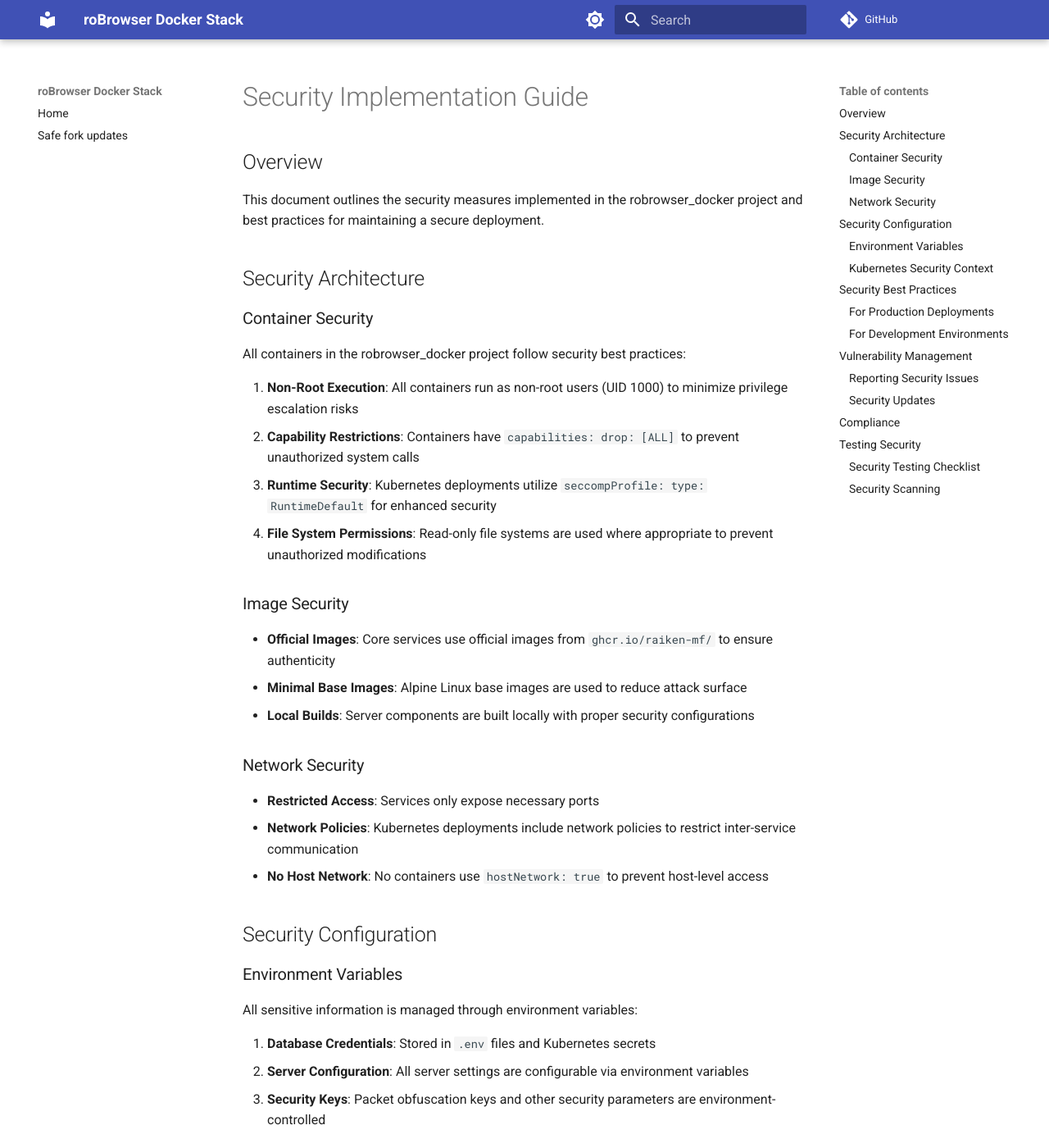
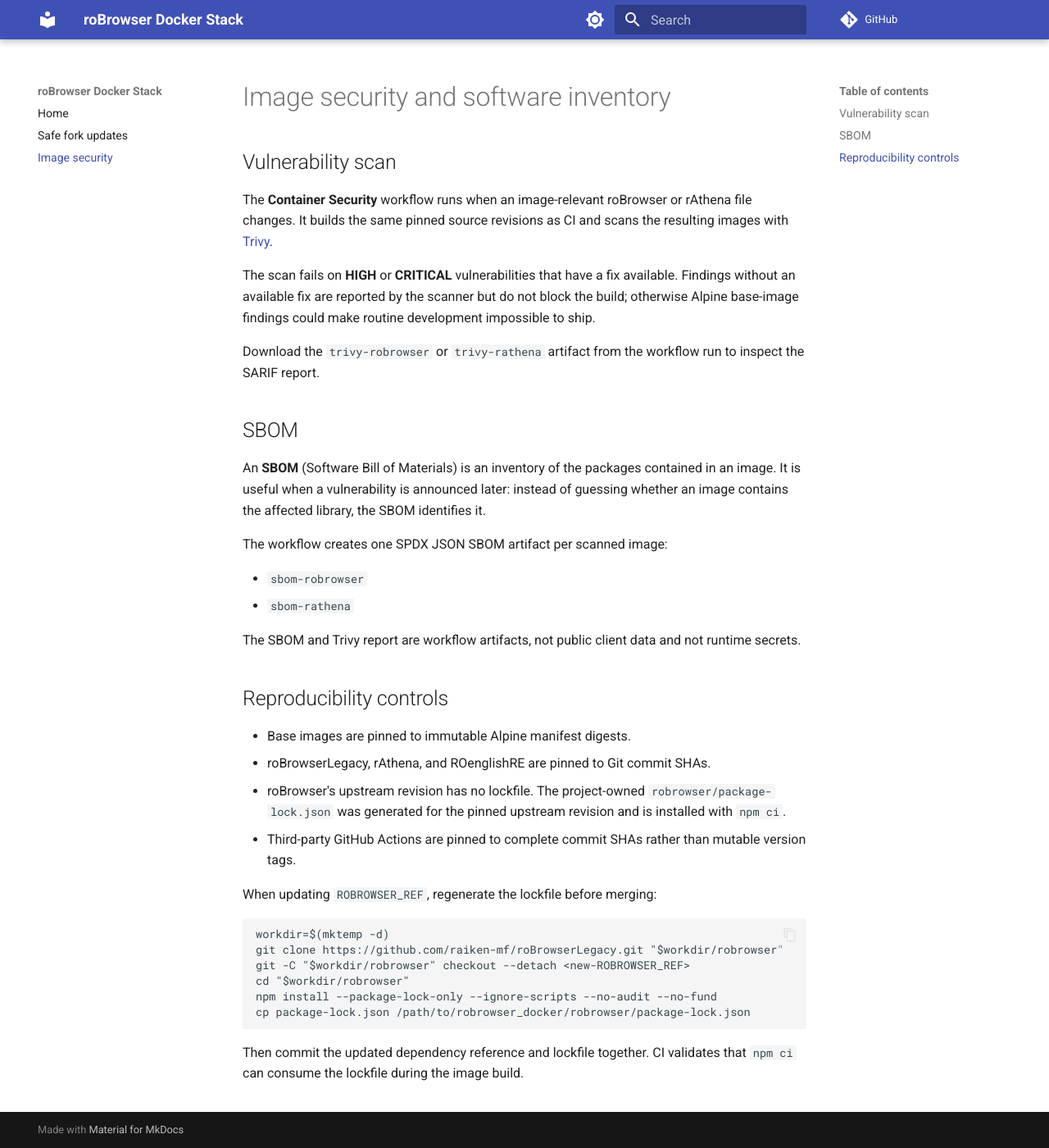
Before and after one commit to raiken-mf/robrowser_docker, an MkDocs documentation site: the page built from docs/security.md, in a window 1280 px wide and 1400 px high. Shown: the whole window at 82% size. Built offline with MkDocs 1.6.1 and Material for MkDocs 9.7.7, drawn with Linux system fonts in a browser that asks for light colours; comment, search, counter and statistics services are not loaded; some of the changed text lies outside the part shown.

Commit message:
ci: harden image supply chain and Kubernetes tags

````diff
--- a/docs/security.md
+++ b/docs/security.md
@@ -1,116 +1,40 @@
-# Security Implementation Guide
+# Image security and software inventory
 
-## Overview
+## Vulnerability scan
 
-This document outlines the security measures implemented in the robrowser_docker project and best practices for maintaining a secure deployment.
+The **Container Security** workflow runs when an image-relevant roBrowser or rAthena file changes. It builds the same pinned source revisions as CI and scans the resulting images with [Trivy](https://github.com/aquasecurity/trivy).
 
-## Security Architecture
+The scan fails on **HIGH** or **CRITICAL** vulnerabilities that have a fix available. Findings without an available fix are reported by the scanner but do not block the build; otherwise Alpine base-image findings could make routine development impossible to ship.
 
-### Container Security
+Download the `trivy-robrowser` or `trivy-rathena` artifact from the workflow run to inspect the SARIF report.
 
-All containers in the robrowser_docker project follow security best practices:
+## SBOM
 
-1. **Non-Root Execution**: All containers run as non-root users (UID 1000) to minimize privilege escalation risks
-2. **Capability Restrictions**: Containers have `capabilities: drop: [ALL]` to prevent unauthorized system calls
-3. **Runtime Security**: Kubernetes deployments utilize `seccompProfile: type: RuntimeDefault` for enhanced security
-4. **File System Permissions**: Read-only file systems are used where appropriate to prevent unauthorized modifications
+An **SBOM** (Software Bill of Materials) is an inventory of the packages contained in an image. It is useful when a vulnerability is announced later: instead of guessing whether an image contains the affected library, the SBOM identifies it.
 
-### Image Security
+The workflow creates one SPDX JSON SBOM artifact per scanned image:
 
-- **Official Images**: Core services use official images from `ghcr.io/raiken-mf/` to ensure authenticity
-- **Minimal Base Images**: Alpine Linux base images are used to reduce attack surface
-- **Local Builds**: Server components are built locally with proper security configurations
+- `sbom-robrowser`
+- `sbom-rathena`
 
-### Network Security
+The SBOM and Trivy report are workflow artifacts, not public client data and not runtime secrets.
 
-- **Restricted Access**: Services only expose necessary ports
-- **Network Policies**: Kubernetes deployments include network policies to restrict inter-service communication
-- **No Host Network**: No containers use `hostNetwork: true` to prevent host-level access
+## Reproducibility controls
 
-## Security Configuration
+- Base images are pinned to immutable Alpine manifest digests.
+- roBrowserLegacy, rAthena, and ROenglishRE are pinned to Git commit SHAs.
+- roBrowser's upstream revision has no lockfile. The project-owned `robrowser/package-lock.json` was generated for the pinned upstream revision and is installed with `npm ci`.
+- Third-party GitHub Actions are pinned to complete commit SHAs rather than mutable version tags.
 
-### Environment Variables
+When updating `ROBROWSER_REF`, regenerate the lockfile before merging:
 
-All sensitive information is managed through environment variables:
+```bash
+workdir=$(mktemp -d)
+git clone https://github.com/raiken-mf/roBrowserLegacy.git "$workdir/robrowser"
+git -C "$workdir/robrowser" checkout --detach <new-ROBROWSER_REF>
+cd "$workdir/robrowser"
+npm install --package-lock-only --ignore-scripts --no-audit --no-fund
+cp package-lock.json /path/to/robrowser_docker/robrowser/package-lock.json
+```
 
-1. **Database Credentials**: Stored in `.env` files and Kubernetes secrets
-2. **Server Configuration**: All server settings are configurable via environment variables
-3. **Security Keys**: Packet obfuscation keys and other security parameters are environment-controlled
-
-### Kubernetes Security Context
-
-The following security contexts are implemented in Kubernetes deployments:
-
-- `runAsNonRoot: true` - Ensures containers run as non-root users
-- `runAsUser: 1000` - Sets user ID to 1000 (non-root)
-- `fsGroup: 1000` - Sets file system group to 1000
-- `allowPrivilegeEscalation: false` - Prevents privilege escalation
-- `seccompProfile: type: RuntimeDefault` - Applies default seccomp profile
-
-## Security Best Practices
-
-### For Production Deployments
-
-1. **Never Commit Secrets**: Ensure `.env` files are never committed to version control
-2. **Use Kubernetes Secrets**: For production, use Kubernetes secrets instead of environment files
-3. **Regular Updates**: Keep container images updated with security patches
-4. **Network Segmentation**: Implement proper network policies to isolate services
-5. **Access Controls**: Use Kubernetes RBAC for granular access control
-
-### For Development Environments
-
-1. **Secure Default Values**: Use secure default values in `.env-tmpl` files
-2. **Environment Isolation**: Keep development and production configurations separate
-3. **Regular Audits**: Periodically audit security configurations
-4. **Monitoring**: Implement logging and monitoring for security events
-
-## Vulnerability Management
-
-### Reporting Security Issues
-
-If you discover a security vulnerability in this project, please:
-
-1. Report it privately to the maintainers
-2. Do not create public issues or pull requests
-3. Provide detailed reproduction steps
-4. Include affected versions and potential impact
-
-### Security Updates
-
-The project follows these security update practices:
-
-1. **Regular Monitoring**: Monitor for security advisories affecting dependencies
-2. **Prompt Patching**: Apply security patches promptly when available
-3. **Version Pinning**: Pin container image versions to known secure versions
-4. **Automated Scanning**: Integrate security scanning into CI/CD pipeline
-
-## Compliance
-
-This project adheres to the following security standards:
-
-- **Minimal Privilege Principle**: All containers operate with least privilege
-- **Defense in Depth**: Multiple layers of security controls
-- **Secure by Default**: Security configurations are enabled by default
-- **Audit Ready**: All security decisions are logged and auditable
-
-## Testing Security
-
-### Security Testing Checklist
-
-- [ ] All containers run as non-root users
-- [ ] Capabilities are restricted to minimal set
-- [ ] Seccomp profiles are applied in Kubernetes
-- [ ] Environment variables are properly secured
-- [ ] Network policies are configured appropriately
-- [ ] Secrets are managed securely
-- [ ] Images are from trusted sources
-- [ ] No unnecessary packages are installed in containers
-
-### Security Scanning
-
-Recommended security scanning tools:
-
-1. **Container Scanning**: Trivy, Clair, or Anchore for container image vulnerabilities
-2. **Infrastructure Scanning**: kube-bench for Kubernetes security benchmarks
-3. **Code Analysis**: SonarQube or CodeQL for code security issues
-4. **Network Scanning**: Nmap or Nessus for network security assessment
+Then commit the updated dependency reference and lockfile together. CI validates that `npm ci` can consume the lockfile during the image build.
--- a/mkdocs.yml
+++ b/mkdocs.yml
@@ -4,6 +4,7 @@ repo_url: https://github.com/raiken-mf/robrowser_docker
 nav:
   - Home: index.md
   - Safe fork updates: upstream-updates.md
+  - Image security: security.md
 theme:
   name: material
   palette:
````
Also changed, not shown: 10 other files.
